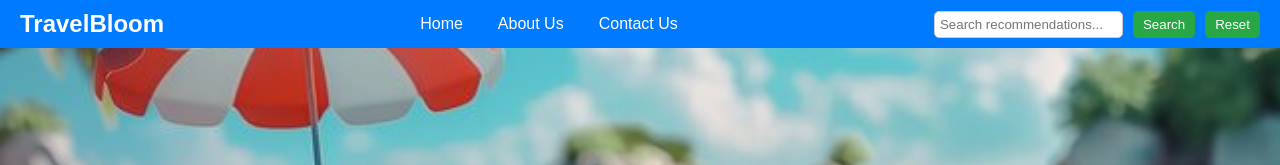
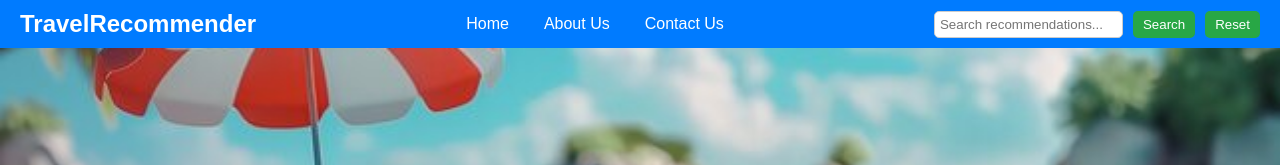
Before and after one commit to ahabott/travelRecommendationWebsite, a plain HTML site: page travel_recommendation.html in a window 1280 px wide. Shown: the top 165 px of the page. Drawn offline with Linux system fonts and the light colour scheme.

Commit message:
Changing the title

```diff
--- a/travel_recommendation.html
+++ b/travel_recommendation.html
@@ -3,13 +3,13 @@
 <head>
     <meta charset="UTF-8">
     <meta name="viewport" content="width=device-width, initial-scale=1.0">
-    <title>TravelBloom</title>
+    <title>TravelRecommender</title>
     <link rel="stylesheet" href="style.css">
 </head>
 <body>
     <!-- Navbar -->
     <nav>
-        <div class="logo">TravelBloom</div>
+        <div class="logo">TravelRecommender</div>
         <ul>
             <li><a href="#home">Home</a></li>
             <li><a href="#about">About Us</a></li>
```
